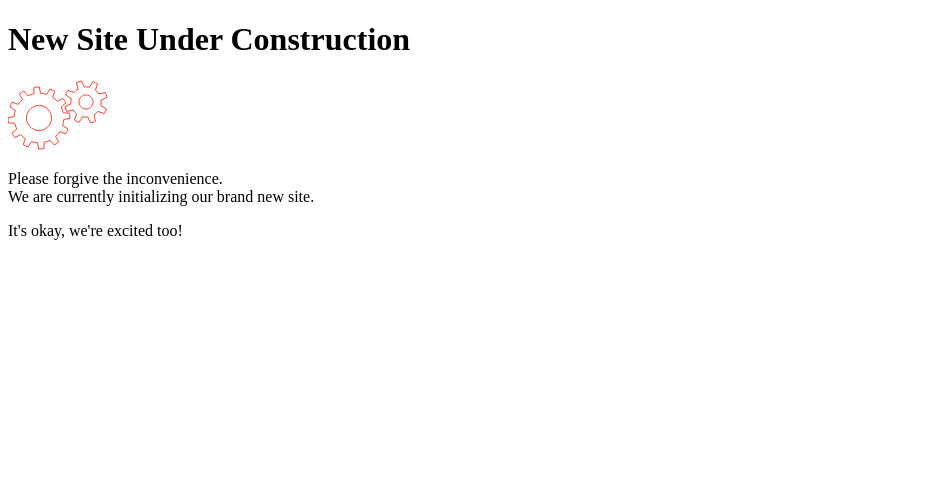
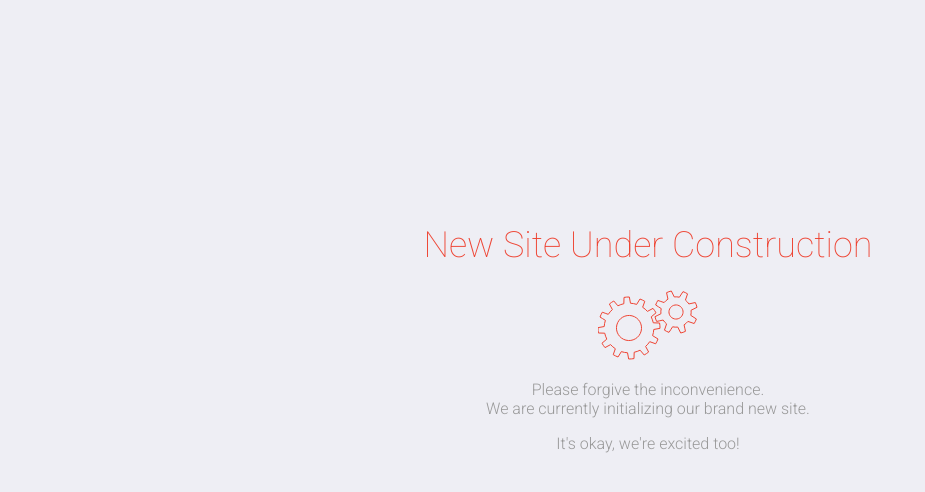
Before and after one commit to TarunSingh611/UnderConstruction, a plain HTML site: page index.html in a window 1280 px wide. Shown: the whole page, without its empty margins (0-925 px from the left). Drawn offline with Linux system fonts and the light colour scheme.

Commit message:
final commit
end

```diff
--- a/index.html
+++ b/index.html
@@ -1,6 +1,7 @@
 <!DOCTYPE HTML>
 <HEAD>
-<LINK REL="stylesheet" ref="UC.css">
+<meta name="viewport" content="width=device-width, initial-scale=1">
+<LINK REL="stylesheet" href="UC.css">
 <TITLE>UNDER CONSTRUCTION</TITLE>
 </HEAD>
 <BODY>
```
